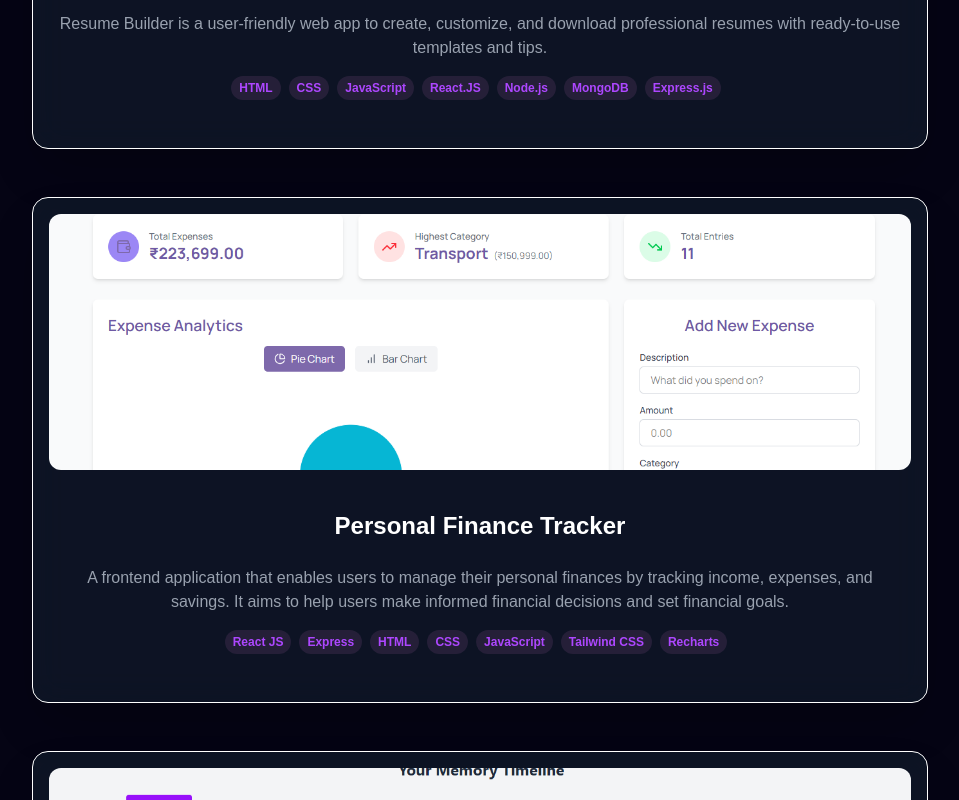
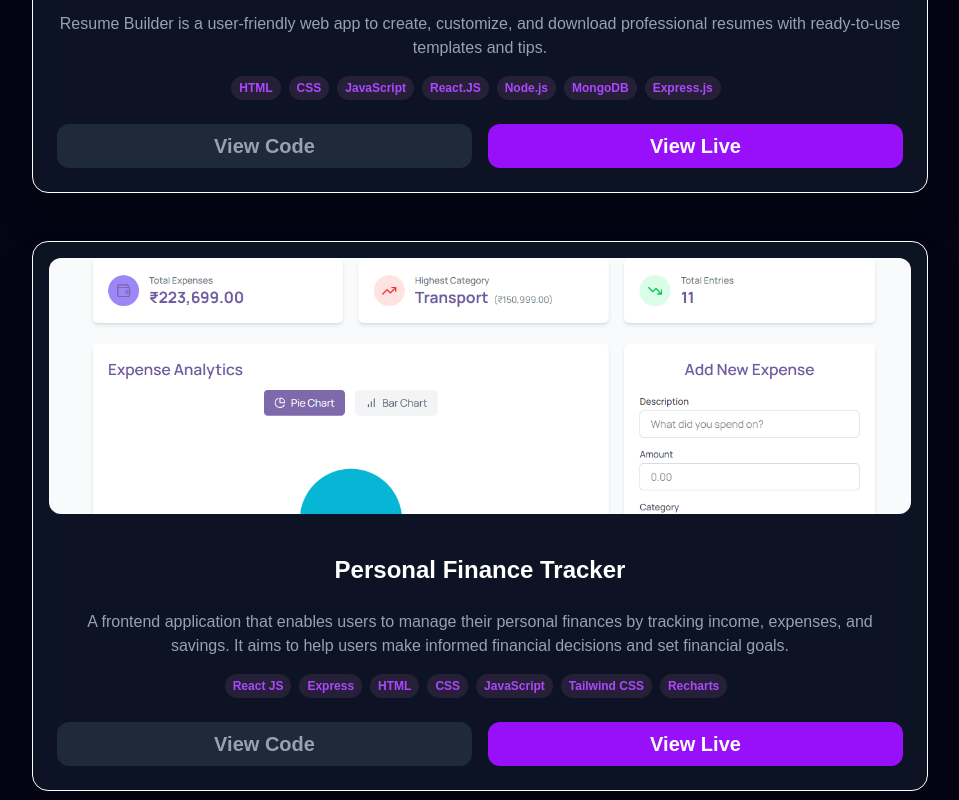
Before and after one commit to Dwipraj-creator/Personal-Portfolio, a React (Vite) app in the folder myportfolio/: page / in a window 1280 px wide. Shown: the part 3200-4000 px from the top of the page, without its empty margins (160-1119 px from the left). Built offline with nearby package versions, Linux system fonts and the light colour scheme.

Commit message:
changing work styles

```diff
--- a/myportfolio/src/components/Work/Work.jsx
+++ b/myportfolio/src/components/Work/Work.jsx
@@ -42,6 +42,7 @@ const Work = () => {
                 className="w-full h-64 object-cover rounded-xl"
               />
             </div>
+
             <div className="p-6">
               <h3 className="text-2xl font-bold text-white mb-2 text-center">
                 {project.title}
@@ -49,6 +50,8 @@ const Work = () => {
               <p className="text-gray-400 mb-4 pt-4 text-center">
                 {project.description}
               </p>
+
+              {/* Tags */}
               <div className="flex flex-wrap justify-center mb-4">
                 {project.tags.map((tag, index) => (
                   <span
@@ -58,6 +61,28 @@ const Work = () => {
                     {tag}
                   </span>
                 ))}
+              </div>
+
+              {/* Buttons visible by default */}
+              <div className="flex gap-4 justify-center mt-4">
+                <a
+                  href={project.github}
+                  target="_blank"
+                  rel="noopener noreferrer"
+                  className="w-1/2 bg-gray-800 hover:bg-purple-800 text-gray-400 px-4 py-2 rounded-xl text-sm lg:text-xl font-semibold text-center transition"
+                  onClick={(e) => e.stopPropagation()}
+                >
+                  View Code
+                </a>
+                <a
+                  href={project.webapp}
+                  target="_blank"
+                  rel="noopener noreferrer"
+                  className="w-1/2 bg-purple-600 hover:bg-purple-800 text-white px-4 py-2 rounded-xl text-sm lg:text-xl font-semibold text-center transition"
+                  onClick={(e) => e.stopPropagation()}
+                >
+                  View Live
+                </a>
               </div>
             </div>
           </div>
@@ -92,6 +117,7 @@ const Work = () => {
                 <p className="text-gray-400 mb-6 text-sm lg:text-base text-center">
                   {selectedProject.description}
                 </p>
+
                 <div className="flex flex-wrap justify-center gap-2 mb-6">
                   {selectedProject.tags.map((tag, index) => (
                     <span
@@ -102,6 +128,7 @@ const Work = () => {
                     </span>
                   ))}
                 </div>
+
                 <div className="flex gap-4 justify-center">
                   <a
                     href={selectedProject.github}
```
